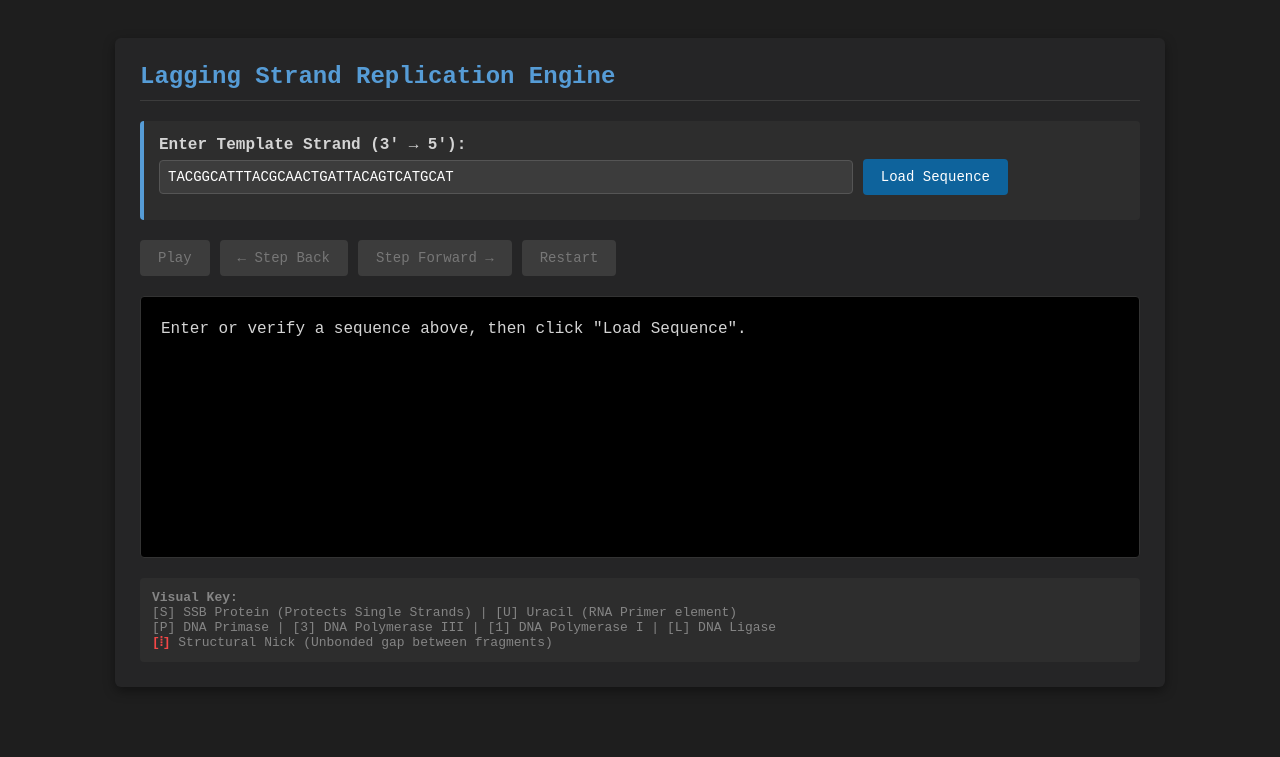
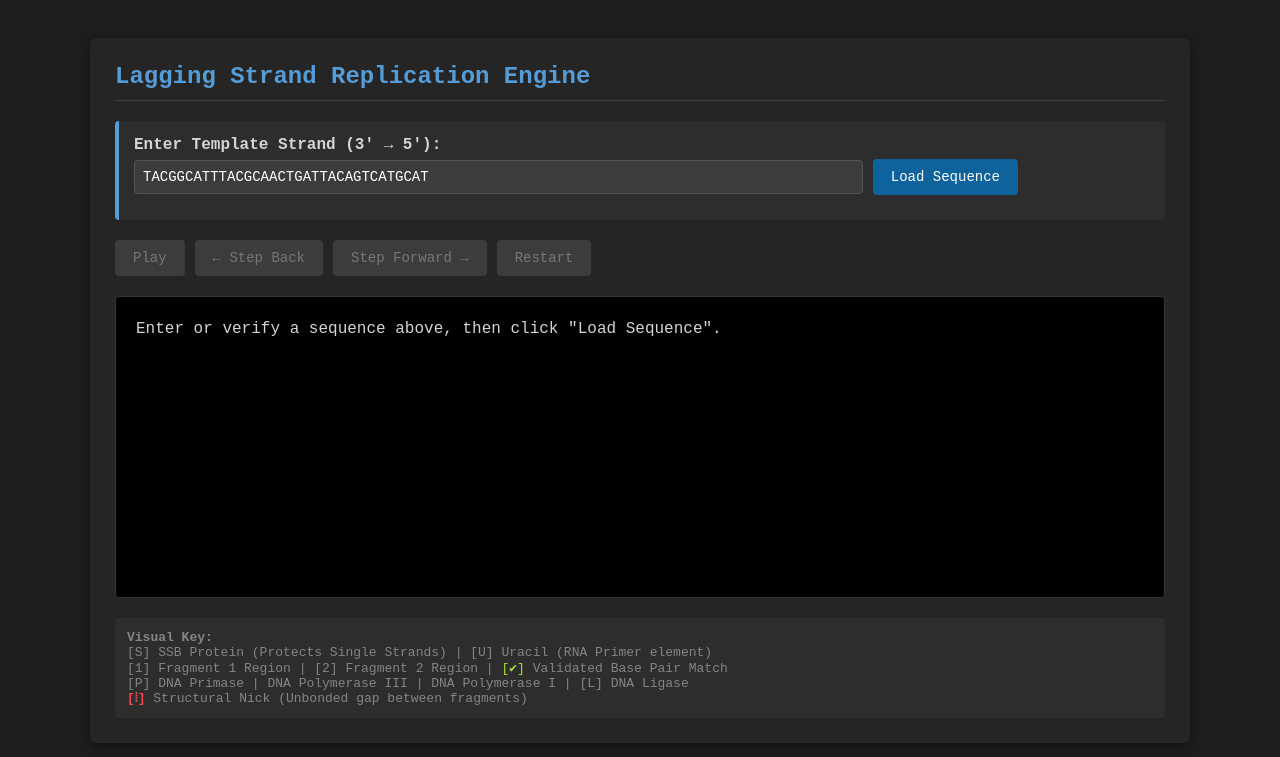
Before and after one commit to hossiona/DNA_replication_fork, a Flask app: page / in a window 1280 px wide. Shown: the top 757 px of the page. Run offline with Flask 3, Linux system fonts and the light colour scheme.

Commit message:
Adjust layout and update simulation display logic

```diff
--- a/templates/index.html
+++ b/templates/index.html
@@ -11,7 +11,7 @@
             padding: 30px;
         }
         .container {
-            max-width: 1000px;
+            max-width: 1050px;
             margin: auto;
             background-color: #252526;
             padding: 25px;
@@ -81,7 +81,7 @@
             font-size: 16px;
             overflow-x: auto;
             border: 1px solid #333;
-            min-height: 220px;
+            min-height: 260px;
         }
         .legend {
             margin-top: 20px;
@@ -118,7 +118,8 @@
     <div class="legend">
         <strong>Visual Key:</strong><br>
         [S] SSB Protein (Protects Single Strands) | [U] Uracil (RNA Primer element)<br>
-        [P] DNA Primase | [3] DNA Polymerase III | [1] DNA Polymerase I | [L] DNA Ligase<br>
+        [1] Fragment 1 Region | [2] Fragment 2 Region | <span style="color: #a6e22e;">[✔]</span> Validated Base Pair Match<br>
+        [P] DNA Primase | DNA Polymerase III | DNA Polymerase I | [L] DNA Ligase<br>
         <span style="color: #f44747; font-weight: bold;">[⦙]</span> Structural Nick (Unbonded gap between fragments)
     </div>
 </div>
@@ -130,11 +131,11 @@ let currentFrameIndex = 0;
 let isPlaying = false;
 let animationTimer = null;
 
+const checkMatch = { 'A':'T', 'T':'A', 'C':'G', 'G':'C', 'U':'A' };
+
 async function loadNewSimulation() {
     const sequenceInput = document.getElementById("dna-sequence").value;
     document.getElementById("error-box").innerText = "";
-
-    // Stop any running animations
     if(isPlaying) togglePlay();
 
     try {
@@ -143,7 +144,6 @@ async function loadNewSimulation() {
             headers: { 'Content-Type': 'application/json' },
             body: JSON.stringify({ template: sequenceInput })
         });
-
         const data = await response.json();
 
         if (!response.ok) {
@@ -155,7 +155,6 @@ async function loadNewSimulation() {
         nickIndex = data.nick_index;
         currentFrameIndex = 0;
 
-        // Enable interaction controls
         document.getElementById("play-btn").disabled = false;
         document.getElementById("step-back-btn").disabled = false;
         document.getElementById("step-fwd-btn").disabled = false;
@@ -182,14 +181,14 @@ function togglePlay() {
                 currentFrameIndex++;
                 renderFrame(currentFrameIndex);
             } else {
-                togglePlay(); // Auto-pause when reaching the end frame
+                togglePlay();
             }
         }, 500);
     }
 }
 
 function stepFrame(direction) {
-    if (isPlaying) togglePlay(); // Pause automation if active
+    if (isPlaying) togglePlay();
     let targetIndex = currentFrameIndex + direction;
     if (targetIndex >= 0 && targetIndex < frames.length) {
         currentFrameIndex = targetIndex;
@@ -207,7 +206,7 @@ function renderFrame(index) {
     if (!frames || frames.length === 0) return;
     const frame = frames[index];
 
-    // Build the template tracking scale
+    // Build the dynamic colorized lagging strand string
     let laggingBuild = "";
     for (let i = 0; i < frame.template.length; i++) {
         if (frame.rna[i] !== " ") {
@@ -219,7 +218,7 @@ function renderFrame(index) {
         }
     }
 
-    // Insert structural nick gap notation (⦙) at the boundary index if unligated
+    // Insert structural nick gap notation (⦙) if unligated
     if (frame.dna.some(b => b !== " ") && !frame.sealed_nick) {
         let textArr = laggingBuild.match(/(<span[^>]*>.*?<\/span>| )/g) || [];
         if(textArr[nickIndex]) {
@@ -227,6 +226,29 @@ function renderFrame(index) {
             laggingBuild = textArr.join("");
         }
     }
+
+    // Construct Okazaki Fragment Tracking Line
+    let okazakiStr = frame.okazaki.map(o => {
+        if (o === '1') return `<span style="color: #e5c07b;">1</span>`;
+        if (o === '2') return `<span style="color: #c678dd;">2</span>`;
+        return " ";
+    }).join("");
+
+    // Calculate Real-time Watson-Crick Base Pair Validation Row
+    let validationStr = [];
+    for (let i = 0; i < frame.template.length; i++) {
+        let currentLaggingBase = frame.rna[i] !== " " ? frame.rna[i] : frame.dna[i];
+        if (currentLaggingBase !== " ") {
+            if (checkMatch[currentLaggingBase] === frame.template[i]) {
+                validationStr.push(`<span style="color: #a6e22e;">✔</span>`); // Green check for valid match
+            } else {
+                validationStr.push(`<span style="color: #f44747;">✘</span>`); // Safety catch for mismatches
+            }
+        } else {
+            validationStr.push(" ");
+        }
+    }
+    let validationRow = validationStr.join("");
 
     let ssbStr = frame.ssbs.map(s => s === "S" ? `<span style="color: #b5cea8;">S</span>` : " ").join("");
 
@@ -236,9 +258,8 @@ function renderFrame(index) {
     }
     let trackingRow = enzymeStr.join("");
 
-    // Calculate dynamic separation spacing matching length boundaries
-    const spacer = "=".repeat(Math.max(65, frame.template.length + 22));
-    const subSpacer = "-".repeat(Math.max(65, frame.template.length + 22));
+    const spacer = "=".repeat(Math.max(70, frame.template.length + 22));
+    const subSpacer = "-".repeat(Math.max(70, frame.template.length + 22));
 
     let outputhtml = "";
     outputhtml += `${spacer}\n`;
@@ -247,15 +268,8 @@ function renderFrame(index) {
     outputhtml += `Template (3'->5'):  <span style="color: #569cd6;">${frame.template}</span>\n`;
     outputhtml += `SSB Proteins:       ${ssbStr}\n`;
     outputhtml += `Lagging (5'->3'):   ${laggingBuild}\n`;
+    outputhtml += `Validation Row:     ${validationRow}\n`;
+    outputhtml += `Okazaki Track:      ${okazakiStr}\n`;
     outputhtml += `Enzyme Tracker:     ${trackingRow}  <-- <span style="color: #dcdcaa;">${frame.enzyme.name}</span>\n`;
     outputhtml += `${subSpacer}\n`;
     outputhtml += `Status: <span style="color: #9cdcfe;">${frame.status}</span>\n`;
-    outputhtml += `${spacer}`;
-
-    document.getElementById("display-box").innerHTML = outputhtml;
-    document.getElementById("frame-counter").innerText = `Frame: ${index + 1} / ${frames.length}`;
-}
-</script>
-
-</body>
-</html>
```
